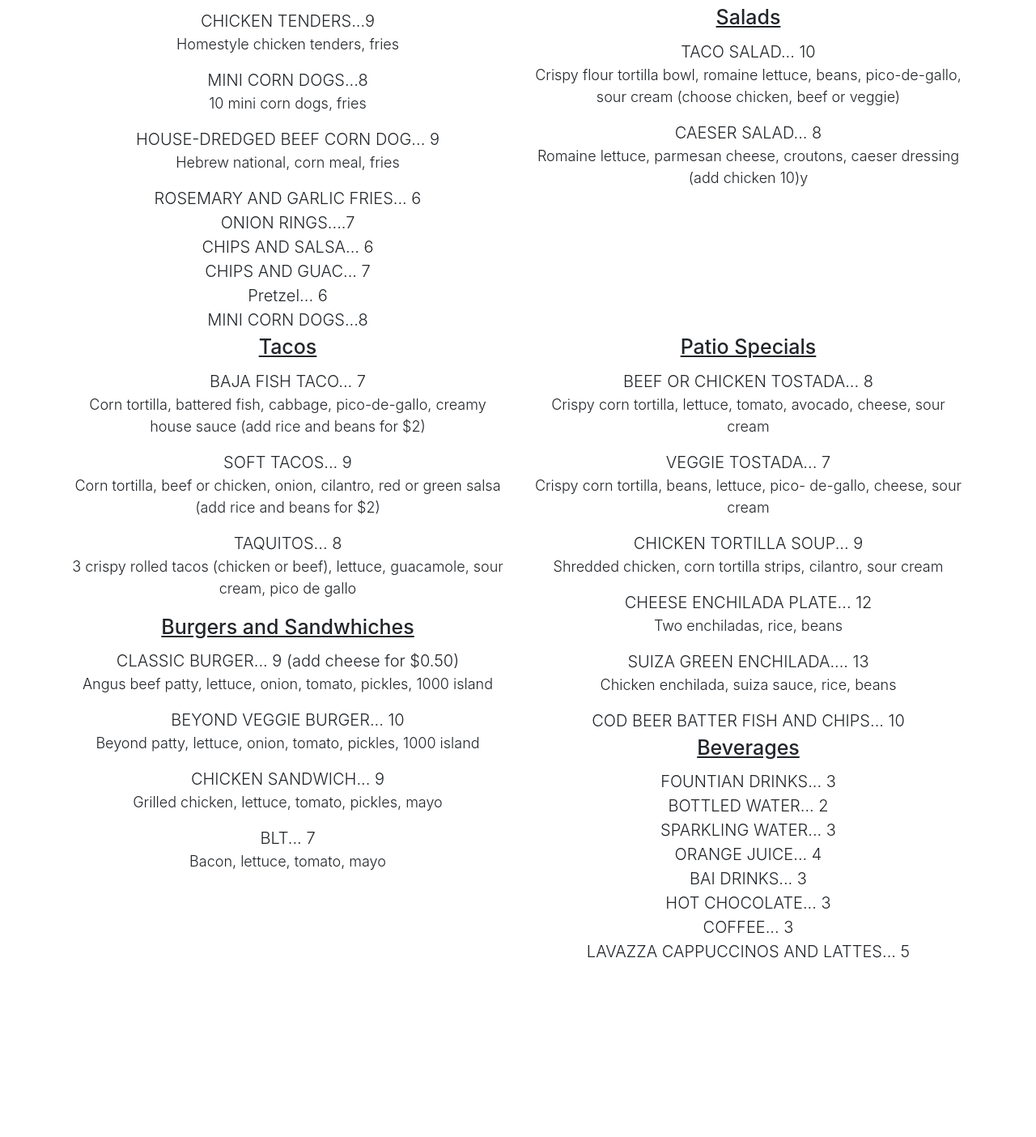
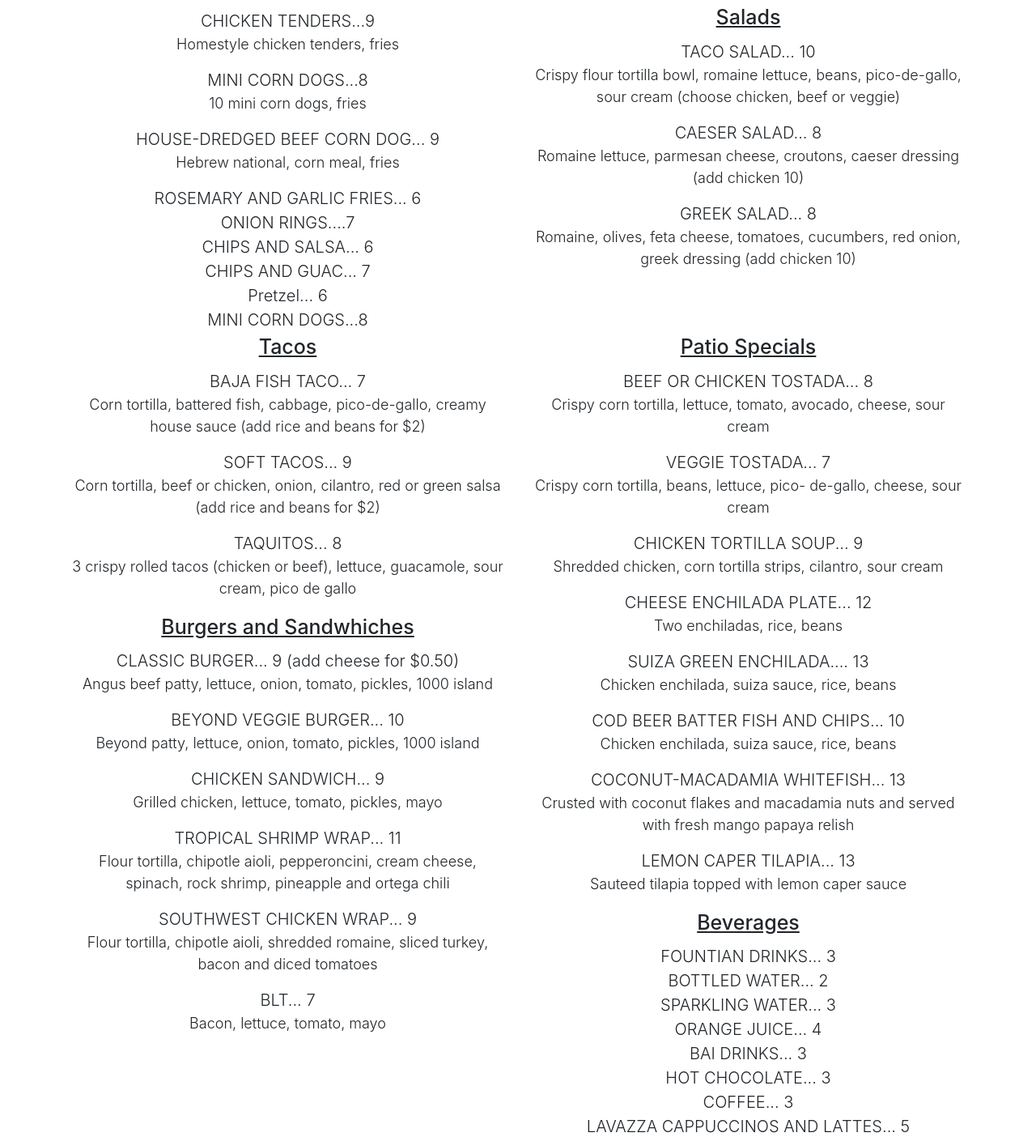
Before and after one commit to Ryanh899/qr-menu-cds, a plain HTML site: page index.html in a window 1280 px wide. Shown: the part 1681-3085 px from the top of the page at 81% size. Before the commit the page ends 2887 px from the top, so only its background shows below. Drawn offline with nearby package versions, Linux system fonts and the light colour scheme.

Commit message:
update 5-12-21

```diff
--- a/index.html
+++ b/index.html
@@ -89,7 +89,9 @@
                 <p class="header_3">TACO SALAD... 10</p>
                 <p class="body_text">Crispy flour tortilla bowl, romaine lettuce, beans, pico-de-gallo, sour cream (choose chicken, beef or veggie) </p>
                 <p class="header_3">CAESER SALAD... 8</p>
-                <p class="body_text">Romaine lettuce, parmesan cheese, croutons, caeser dressing (add chicken 10)y</p>
+                <p class="body_text">Romaine lettuce, parmesan cheese, croutons, caeser dressing (add chicken 10)</p>
+                <p class="header_3">GREEK SALAD... 8</p>
+                <p class="body_text">Romaine, olives, feta cheese, tomatoes, cucumbers, red onion, greek dressing (add chicken 10)</p>
             </div>
         </div>
         <div class="row">
@@ -110,6 +112,10 @@
                 <p class="body_text">Beyond patty, lettuce, onion, tomato, pickles, 1000 island</p>
                 <p class="header_3">CHICKEN SANDWICH... 9</p>
                 <p class="body_text">Grilled chicken, lettuce, tomato, pickles, mayo</p>
+                <p class="header_3">TROPICAL SHRIMP WRAP... 11</p>
+                <p class="body_text">Flour tortilla, chipotle aioli, pepperoncini, cream cheese, spinach, rock shrimp, pineapple and ortega chili</p>
+                <p class="header_3">SOUTHWEST CHICKEN WRAP... 9</p>
+                <p class="body_text">Flour tortilla, chipotle aioli, shredded romaine, sliced turkey, bacon and diced tomatoes</p>
                 <p class="header_3">BLT... 7</p>
                 <p class="body_text">Bacon, lettuce, tomato, mayo</p>
 
@@ -129,6 +135,12 @@
                 <p class="header_3">SUIZA GREEN ENCHILADA.... 13</p>
                 <p class="body_text">Chicken enchilada, suiza sauce, rice, beans</p>
                 <p class="header_3">COD BEER BATTER FISH AND CHIPS... 10</p>
+                <p class="body_text">Chicken enchilada, suiza sauce, rice, beans</p>
+                <p class="header_3">COCONUT-MACADAMIA WHITEFISH... 13</p>
+                <p class="body_text">Crusted with coconut flakes and macadamia nuts and served with fresh mango papaya relish</p>
+                <p class="header_3">LEMON CAPER TILAPIA... 13</p>
+                <p class="body_text">Sauteed tilapia topped with lemon caper sauce</p>
+
                 <!-- BEVERAGES  -->
                 <p class="header_2">Beverages</p>
                 <p class="header_3">FOUNTIAN DRINKS... 3</p>
```
